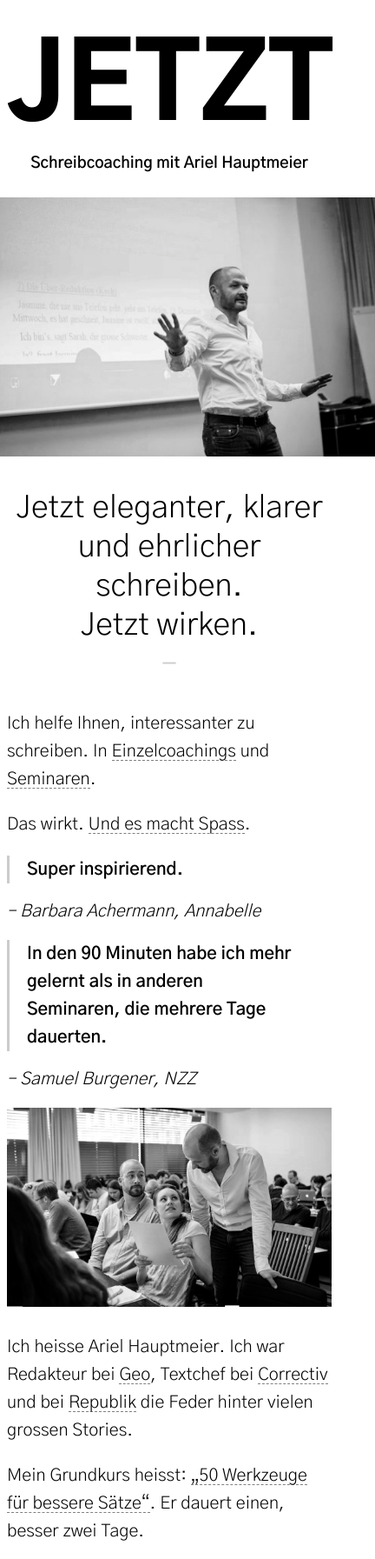
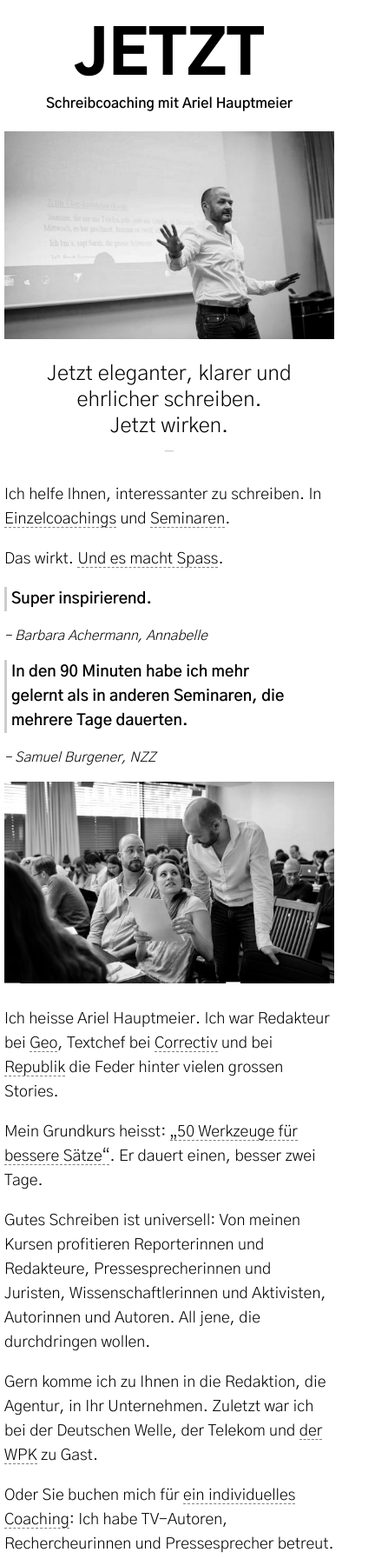
Before and after one commit to lukasbuenger/hauptmeier-web, a plain HTML site: page index.html in a window 390 px wide. Shown: the top 1793 px of the page at 87% size, 432 px wide, since content can reach past the window. Drawn offline with Linux system fonts and the light colour scheme.

Commit message:
new p and responsive styles

```diff
--- a/index.html
+++ b/index.html
@@ -3,58 +3,34 @@
   <head>
     <title>JETZT – Schreibcoaching mit Ariel Hauptmeier</title>
     <meta charset="utf-8" />
+    <meta content="width=device-width, initial-scale=1" name="viewport" />
     <link
-      href="https://fonts.googleapis.com/css?family=Gothic+A1:300,400,900,600"
+      href="https://fonts.googleapis.com/css?family=Gothic+A1:300,600,900"
       rel="stylesheet"
     />
 
     <style>
       body {
+        margin: 0;
         font-family: "Gothic A1", sans-serif;
         -webkit-font-smoothing: antialiased;
         font-weight: 300;
-        font-size: 20px;
       }
 
-      #container {
-        max-width: 500px;
-        min-width: 320px;
-        margin: 0 auto;
-      }
-
-      #title,
-      #subtitle {
-        display: block;
-        text-align: center;
-      }
-
-      #hero {
-        margin: 0 -50px;
-      }
-
-      #title {
-        font-size: 120px;
-        font-weight: 900;
-      }
-
-      #subtitle {
-        font-weight: 600;
+      p,
+      address {
+        line-height: 28px;
         font-size: 18px;
       }
 
-      #claim {
-        font-weight: 300;
-        font-size: 36px;
-        text-align: center;
-      }
-      #claim:after {
-        content: "–";
-        display: block;
-        color: #ccc;
+      blockquote {
+        margin-left: 0;
+        border-left: 3px solid #ccc;
+        padding-left: 5px;
       }
 
-      p {
-        line-height: 32px;
+      blockquote p {
+        font-weight: 600;
       }
 
       img {
@@ -73,13 +49,69 @@
         border-bottom: 1px dashed black;
       }
 
-      blockquote {
-        margin-left: 0;
-        padding-left: 20px;
-        border-left: 3px solid #ccc;
+      #container {
+        min-width: 310px;
+        margin: 0 5px;
       }
-      blockquote p {
+
+      #title,
+      #subtitle {
+        display: block;
+        text-align: center;
+      }
+
+      #title {
+        font-weight: 900;
+        font-size: 70px;
+      }
+
+      #subtitle {
         font-weight: 600;
+        font-size: 16px;
+      }
+
+      #claim {
+        font-weight: 300;
+        text-align: center;
+      }
+
+      #claim:after {
+        content: "–";
+        display: block;
+        color: #ccc;
+      }
+
+      @media (min-width: 601px) {
+        p,
+        address {
+          line-height: 32px;
+          font-size: 20px;
+        }
+
+        blockquote {
+          padding-left: 20px;
+        }
+
+        #title {
+          font-size: 120px;
+        }
+
+        #subtitle {
+          font-weight: 600;
+          font-size: 18px;
+        }
+
+        #claim {
+          font-size: 36px;
+          text-align: center;
+        }
+        #container {
+          max-width: 500px;
+          margin: 0 auto;
+        }
+        #hero {
+          margin: 0 -50px;
+        }
       }
     </style>
   </head>
@@ -143,6 +175,12 @@
           >. Er dauert einen, besser zwei Tage.
         </p>
         <p>
+          Gutes Schreiben ist universell: Von meinen Kursen profitieren
+          Reporterinnen und Redakteure, Pressesprecherinnen und Juristen,
+          Wissenschaftlerinnen und Aktivisten, Autorinnen und Autoren. All jene,
+          die durchdringen wollen.
+        </p>
+        <p>
           Gern komme ich zu Ihnen in die Redaktion, die Agentur, in Ihr
           Unternehmen. Zuletzt war ich bei der Deutschen Welle, der Telekom und
           <a
```
